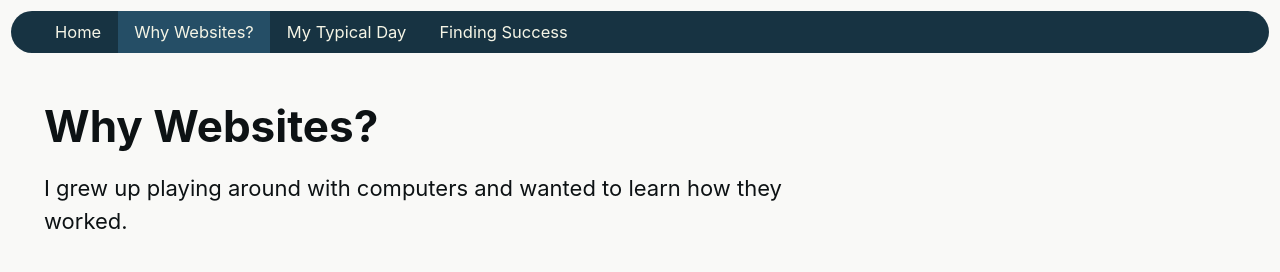
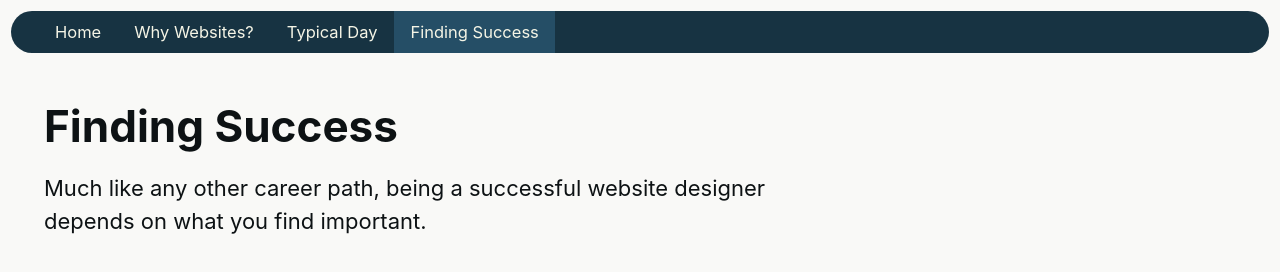
Before and after one commit to johnmatula/career-day, a plain HTML site: page finished/success.html in a window 1280 px wide. Drawn offline with Linux system fonts and the light colour scheme.

Commit message:
Finish content scaffolding

```diff
--- a/finished/css/base.css
+++ b/finished/css/base.css
@@ -10,10 +10,16 @@
 /* Base styles */
 
 body, html {
-	background-color: #F9F9f7;
+	background-color: #f9f9f7;
 	color: #0d1214;
 	font-size: 22px;
 	margin: 1rem;
+}
+
+@media (max-width: 505px) {
+  body, html {
+    font-size: 16px;
+  }
 }
 
 body {
--- a/finished/css/index.css
+++ b/finished/css/index.css
@@ -11,7 +11,7 @@
 
 body, html {
 	align-items: center;
-	background-color: #F9F9f7;
+	background-color: #f9f9f7;
 	color: #0d1214;
 	display: flex;
 	flex-direction: column;
@@ -20,6 +20,12 @@ body, html {
 	justify-content: center;
 	margin: 0;
 	padding: 0;
+}
+
+@media (max-width: 505px) {
+  body, html {
+    font-size: 16px;
+  }
 }
 
 body {
@@ -53,6 +59,7 @@ nav ul {
 	list-style: none;
 	margin: 0;
 	padding: 0;
+  text-align: center;
 }
 
 nav ul li {
--- a/finished/css/nav.css
+++ b/finished/css/nav.css
@@ -11,13 +11,15 @@ nav {
 
 nav ul {
 	display: flex;
+  justify-content: stretch;
 	list-style: none;
 	margin: 0;
 	padding: 0;
 }
 
 nav ul li {
-	display: inline-block;
+	display: flex;
+  justify-content: stretch;
 }
 
 nav a {
--- a/finished/success.html
+++ b/finished/success.html
@@ -12,15 +12,15 @@
 	<nav>
 		<ul>
 			<li><a href="/index.html">Home</a></li>
-			<li><a class="active" href="/whywebsites.html">Why Websites?</a></li>
-			<li><a href="/typicalday.html">My Typical Day</a></li>
-			<li><a href="/success.html">Finding Success</a></li>
+			<li><a href="/whywebsites.html">Why Websites?</a></li>
+			<li><a href="/typicalday.html">Typical Day</a></li>
+			<li><a class="active" href="/success.html">Finding Success</a></li>
 		</ul>
 	</nav>
 
 	<main>
-		<h1>Why Websites?</h1>
-		<p>I grew up playing around with computers and wanted to learn how they worked.</p>
+		<h1>Finding Success</h1>
+		<p>Much like any other career path, being a successful website designer depends on what you find important.</p>
 	</main>
 </body>
 
```
Also changed, not shown: finished/index.html (+2 -2 lines), finished/typicalday.html (+5 -5 lines), finished/whywebsites.html (+1 -1 lines).
